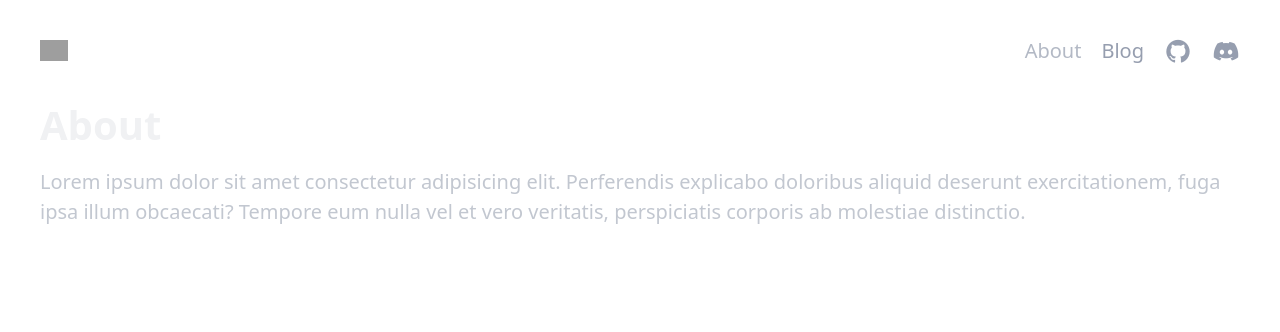
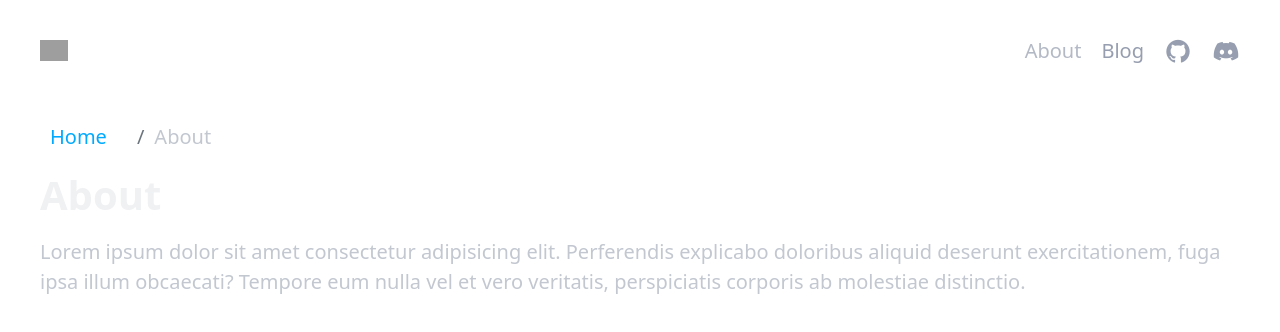
Before and after one commit to codeurMDG/mentor, a Nuxt app: page /about in a window 1280 px wide. Shown: the top 332 px of the page. Built offline with nearby package versions, Linux system fonts and the light colour scheme; grey boxes are pictures that could not be loaded.

Commit message:
Feat : add Breadcrumb component

```diff
--- /dev/null
+++ b/components/Breadcrumb.vue
@@ -0,0 +1,64 @@
+<template>
+  <nav aria-label="Breadcrumb" class="breadcrumb">
+    <ul>
+
+      <li v-for="(crumb, index) in breadcrumbs" :key="index">
+        <template v-if="index < breadcrumbs.length - 1">
+          <NuxtLink :to="crumb.link">{{ crumb.label }}</NuxtLink>
+        </template>
+        <template v-else>
+          <span>{{ crumb.label }}</span>
+        </template>
+      </li>
+    </ul>
+  </nav>
+</template>
+
+<script setup lang="ts">
+import { useRoute } from 'vue-router';
+
+// Generate breadcrumbs dynamically
+const route = useRoute();
+const breadcrumbs = route.path
+  .split('/')
+  .filter((segment) => segment)
+  .map((segment, index, array) => ({
+    label: decodeURIComponent(segment.charAt(0).toUpperCase() + segment.slice(1)),
+    link: '/' + array.slice(0, index + 1).join('/'),
+  }));
+
+// Add a "Home" link at the start
+breadcrumbs.unshift({ label: 'Home', link: '/' });
+</script>
+
+
+<style scoped>
+.breadcrumb {
+  display: flex;
+  gap: 0.5rem;
+}
+
+.breadcrumb ul {
+  list-style: none;
+  display: flex;
+  padding: 0;
+  margin: 0;
+}
+
+.breadcrumb li {
+  display: flex;
+  align-items: center;
+}
+
+.breadcrumb li+li::before {
+  content: "/";
+  margin: 0 0.5rem;
+  color: var(--color-muted, #6c757d);
+}
+
+.home-icon {
+  font-size: 20px;
+  color: var(--color-muted, #6c757d);
+  margin-right: 5px;
+}
+</style>
--- a/pages/about.vue
+++ b/pages/about.vue
@@ -1,6 +1,18 @@
 <template>
     <main class="container">
+        <Breadcrumb />
         <h1>About</h1>
         <p>Lorem ipsum dolor sit amet consectetur adipisicing elit. Perferendis explicabo doloribus aliquid deserunt exercitationem, fuga ipsa illum obcaecati? Tempore eum nulla vel et vero veritatis, perspiciatis corporis ab molestiae distinctio.</p>
     </main>
 </template>
+
+<script setup>
+
+import Breadcrumb from '~/components/Breadcrumb.vue';
+
+// const breadcrumbs = [
+//   { label: 'Home', link: '/' },
+//   { label: 'About', link: '/about' },
+// ];
+
+</script>
--- /dev/null
+++ b/pages/blog/[id].vue
@@ -0,0 +1,7 @@
+<template>
+    <main class="container">
+
+    </main>
+</template>
+
+<script setup></script></script>
--- a/pages/blog/index.vue
+++ b/pages/blog/index.vue
@@ -1,11 +1,58 @@
 <template>
     <main class="container">
-        <h1>Page blog</h1>
+        <div v-if="posts" class="content">
+            <Breadcrumb />
+            <h1>Blog</h1>
+
+            <div class="flex">
+                <div v-for="post in posts" :key="post.id">
+                    <article>
+                        <header class="amber">{{ post.title.toUpperCase() }}</header>
+                        {{ post.body.slice(0, 1000) + "..." }}
+
+                        <footer>
+                            <NuxtLink :to="`/blog/${post.id}`" class="secondary">Read more</NuxtLink>
+                        </footer>
+
+                    </article>
+                </div>
+            </div>
+        </div>
+
+        <div v-else aria-busy="true"></div>
+
     </main>
 </template>
 
 <script setup>
 
-    // const { data : posts } = useFetch('')
+    const { data : posts } = useFetch('https://jsonplaceholder.typicode.com/posts?_limit=15')
 
 </script>
+
+<style scoped>
+    .container {
+        display: flex;
+        align-items: center;
+        justify-content: center;
+
+        .content {
+            width: 100%;
+            height: 100%;
+
+            h1 {
+                font-size: 50px;
+                color: #EFF1F4;
+                margin-bottom: 50px;
+            }
+
+            .amber {
+                color: rgb(255, 191, 0) ;
+            }
+
+            article {
+                color : #EFF1F4;
+            }
+        }
+    }
+</style>
```
